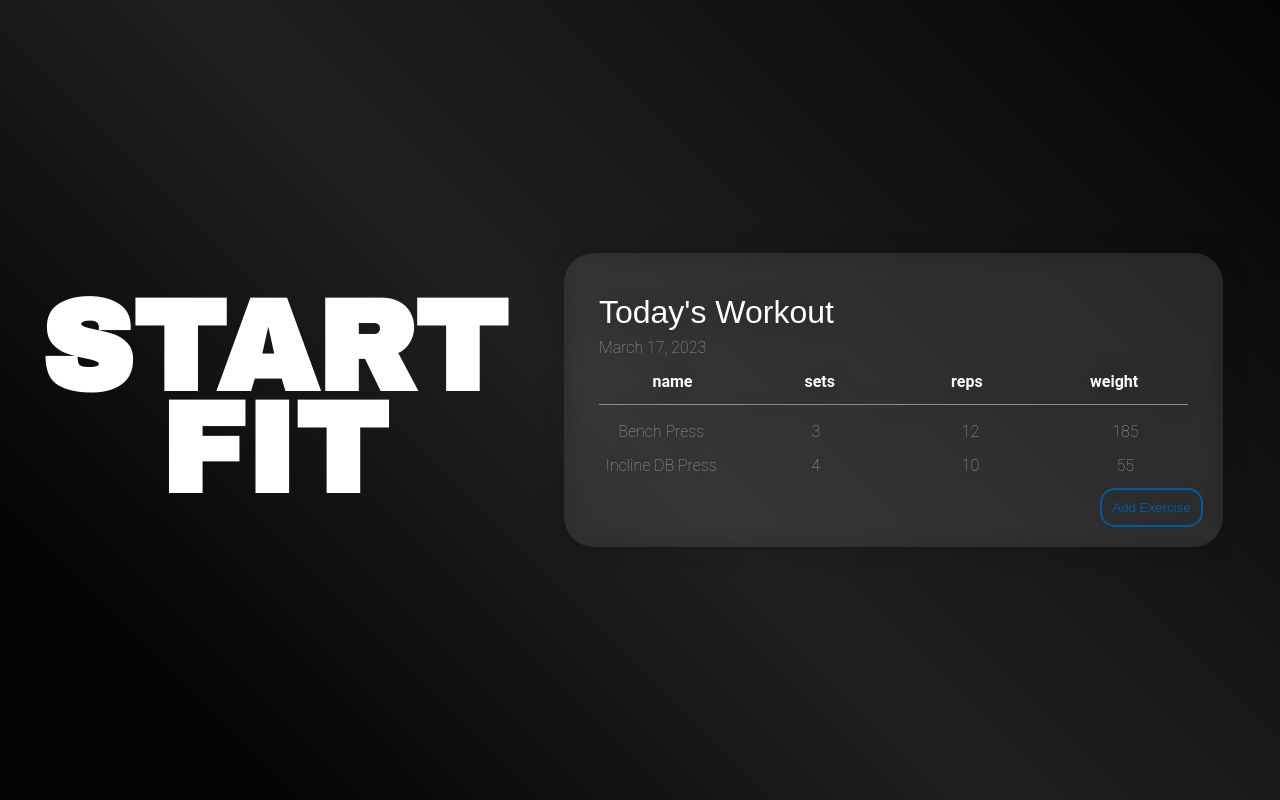
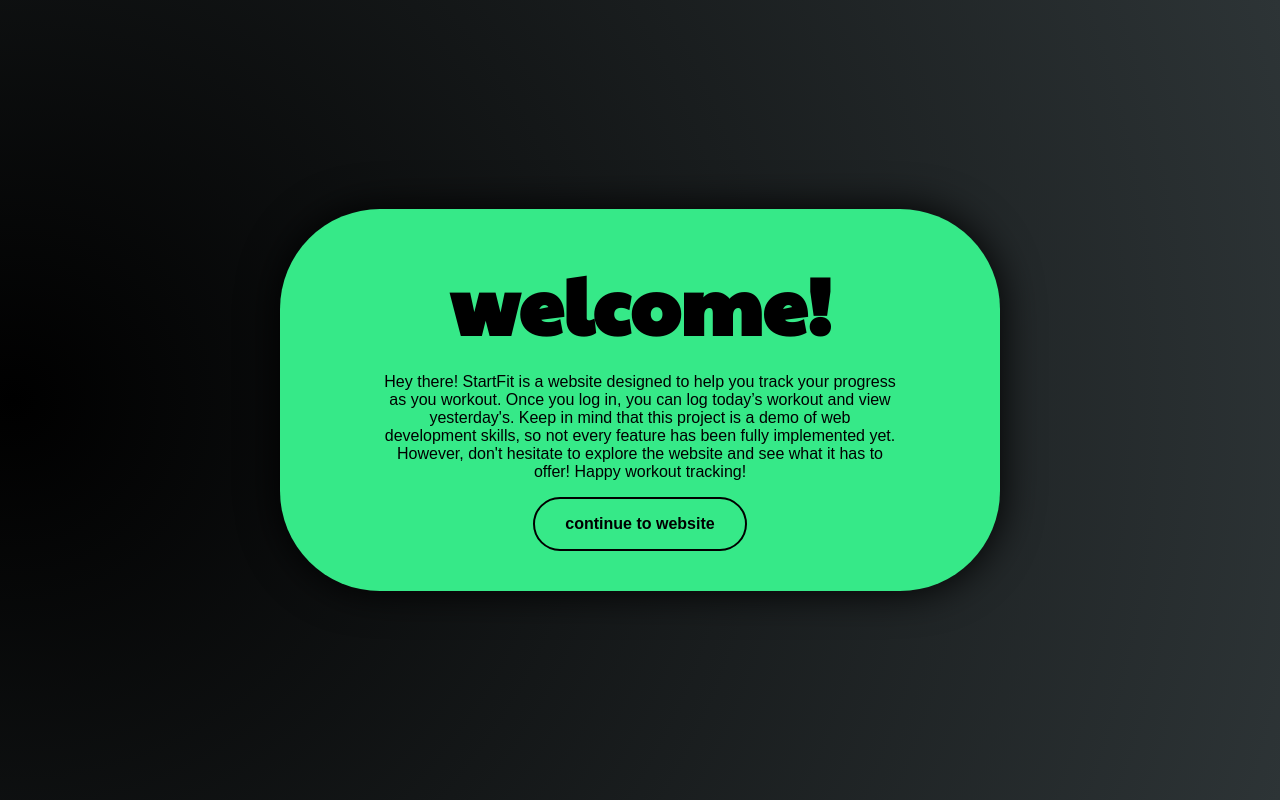
Before and after one commit to bradysillito/start_up, a plain HTML site: page index.html in a window 1280 px wide. Drawn offline with Linux system fonts and the light colour scheme.

Commit message:
added disclamer and finished add workout functionality

```diff
--- a/index.css
+++ b/index.css
@@ -1,124 +1,55 @@
-html, body {
-  height: 100%;
-  width: 100%;
-}
-
 body {
-  display: grid;
-  grid-template-columns: 1fr 2fr;
-  grid-template-rows: 1fr;
+  display: flex;
+  align-items: center;
+  justify-content: center;
+  overflow: hidden;
   margin: 0;
-
-  background: linear-gradient(45deg,
-  rgba(5, 5, 5, 1) 14%,
-  rgba(32, 32, 32, 1) 48%,
-  rgba(5, 5, 5, 1) 100%);
-
-  color: rgb(163, 162, 162);
-  font-family: 'Roboto', sans-serif;
-
-}
-
-.title-holder {
-  display: flex;
-  flex-direction: column;
-  justify-content: center;
-  align-items: center;
-  width: inherit;
-  margin: 20px;
-}
-
-h1 {
-  font-size: 8rem;
-  margin: 0;
-  line-height: 0.8;
-  color: white;
-  font-family: 'Archivo Black', sans-serif;
-}
-
-h3 {
-  font-weight: 350;
-  font-family: sans-serif;
-  font-size: 2rem;
-  line-height: 1.5;
-  margin: 0;
-  color: white;
+  background: radial-gradient(circle at 1%, #000000, #2d3436);
+  height: 100vh;
 }
 
 p {
-  font-weight: 200;
-  line-height: 1.5;
-  margin: 0;
+  font-family: sans-serif;
 }
 
-
-.today-card{
-  padding: 20px;
-  width: 80%;
-  border-radius: 30px;
-  background: rgb(209, 209, 209, 0.15);
-  backdrop-filter: blur(10px);
-  filter: drop-shadow(0 0 0.75rem black);
+.welcome-container {
+  display: flex;
+  flex-direction: column;
+  align-items: center;
+  justify-content: center;
+  padding: 40px;
+  width: 50%;
+  overflow: hidden;
+  background: #36e988;
+  border-radius: 100px;
+  box-shadow: #000000 0px 0px 40px 0px;
 }
 
-.today-card-wrapper {
-  display: flex;
-  align-items: center;
-  justify-content: center;
+.welcome-text {
+  width: 80%;
+  text-align: center;
 }
 
-.today-card__title {
-  margin: 15px;
-  opacity: 1;
-  border-bottom: solid 1px rgb(143, 142, 142);
+.welcome-title {
+  font-family: "Paytone One", sans-serif;
+  font-size: 5em;
+  line-height: 0;
 }
 
-.today-card__cat, .today-card__content {
-  display: grid;
-  grid-template-columns: 1fr 1fr 1fr 1fr;
-  grid-template-rows: 1fr;
-  text-align: center;
-  margin: 10px 0;
+.welcome-button {
+  display: flex;
+  justify-content: center;
+  align-items: center;
+  padding: 0px 30px;
+  font-family: sans-serif;
+  font-weight: bold;
+  cursor: pointer;
+  border-radius: 50px;
+  background: none;
+  border: 2px solid #000000;
 }
 
-.today-card__cat>p{
-  font-weight: bold;
-  align-self: center;
-  color: white;
+.welcome-button:hover {
+  background: #000000;
+  color: #36e988;
 }
-
-.workout-selector {
-  display: none;
-  flex-direction: row;
-  justify-content: space-around;
-  padding: 10px;
-}
-
-.btn {
-  width: 20%;
-  padding: 15px;
-
-  background: dodgerblue;
-  border: none;
-  border-radius: 5px;
-  color: white;
-}
-
-.add-wrapper {
-  display: flex;
-  justify-content: flex-end;
-}
-
-.add-wrapper>button {
-  border: solid 2px  #005A9C;
-  background: none;
-  color: #005A9C;
-  width: auto;
-  border-radius: 15px;
-  padding: 10px;
-}
-
-.add-wrapper>button:hover {
-  background: #005A9C;
-  color: white;
-}
--- a/index.html
+++ b/index.html
@@ -1,62 +1,42 @@
 <!DOCTYPE html>
 <html lang="en">
-<head>
-  <meta charset="UTF-8">
-  <meta name="viewport"
-        content="width=device-width, user-scalable=no, initial-scale=1.0, maximum-scale=1.0, minimum-scale=1.0">
-  <meta http-equiv="X-UA-Compatible" content="ie=edge">
-  <title>HOME</title>
-  <link rel="stylesheet" href="index.css">
+  <head>
+    <meta charset="UTF-8" />
+    <meta
+      name="viewport"
+      content="width=device-width, user-scalable=no, initial-scale=1.0, maximum-scale=1.0, minimum-scale=1.0"
+    />
+    <meta http-equiv="X-UA-Compatible" content="ie=edge" />
+    <title>Intro - StartFit</title>
+    <link rel="stylesheet" href="index.css" />
 
-  <link rel="preconnect" href="https://fonts.googleapis.com">
-  <link rel="preconnect" href="https://fonts.gstatic.com" crossorigin>
-  <link href="https://fonts.googleapis.com/css2?family=Archivo+Black&display=swap" rel="stylesheet">
+    <link rel="preconnect" href="https://fonts.googleapis.com" />
+    <link rel="preconnect" href="https://fonts.gstatic.com" crossorigin />
+    <link
+      href="https://fonts.googleapis.com/css2?family=Paytone+One&family=Philosopher&display=swap"
+      rel="stylesheet"
+    />
+  </head>
+  <body>
+  <script>
+    function forward_to_website() {
+      window.location.href = "login.html";
+    }
+  </script>
 
-</head>
-<body>
-<div class="title-holder">
-  <h1>START</h1>
-  <h1>FIT</h1>
-</div>
-<div class="today-card-wrapper">
-  <div class="today-card">
-
-    <div class="workout-selector">
-      <button type="button" class="btn">Chest</button>
-      <button type="button" class="btn">Legs</button>
-      <button type="button" class="btn">Back</button>
-      <button type="button" class="btn">Other</button>
-    </div>
-
-
-    <div class="today-card__title">
-      <h3>Today's Workout</h3>
-      <p>March 17, 2023</p>
-      <div class="today-card__cat">
-        <p>name</p>
-        <p>sets</p>
-        <p>reps</p>
-        <p>weight</p>
+    <div class="welcome-container">
+      <h1 class="welcome-title">welcome!</h1>
+      <p class="welcome-text">
+        Hey there! StartFit is a website designed to help you track your
+        progress as you workout. Once you log in, you can log today’s workout
+        and view yesterday's. Keep in mind that this project is a demo of web
+        development skills, so not every feature has been fully implemented yet.
+        However, don't hesitate to explore the website and see what it has to
+        offer! Happy workout tracking!
+      </p>
+      <div class="welcome-button" onclick="forward_to_website()">
+        <p>continue to website</p>
       </div>
     </div>
-    <div class="today-card__content">
-      <p>Bench Press</p>
-      <p>3</p>
-      <p>12</p>
-      <p>185</p>
-    </div>
-    <div class="today-card__content">
-      <p>Incline DB Press</p>
-      <p>4</p>
-      <p>10</p>
-      <p>55</p>
-    </div>
-
-    <div class="add-wrapper">
-      <button type="button" class="btn">Add Exercise</button>
-    </div>
-
-  </div>
-</div>
-</body>
+  </body>
 </html>
```
Also changed, not shown: login.css (+74 -7 lines), login.html (+7 -3 lines), login.js (+100 -20 lines).
